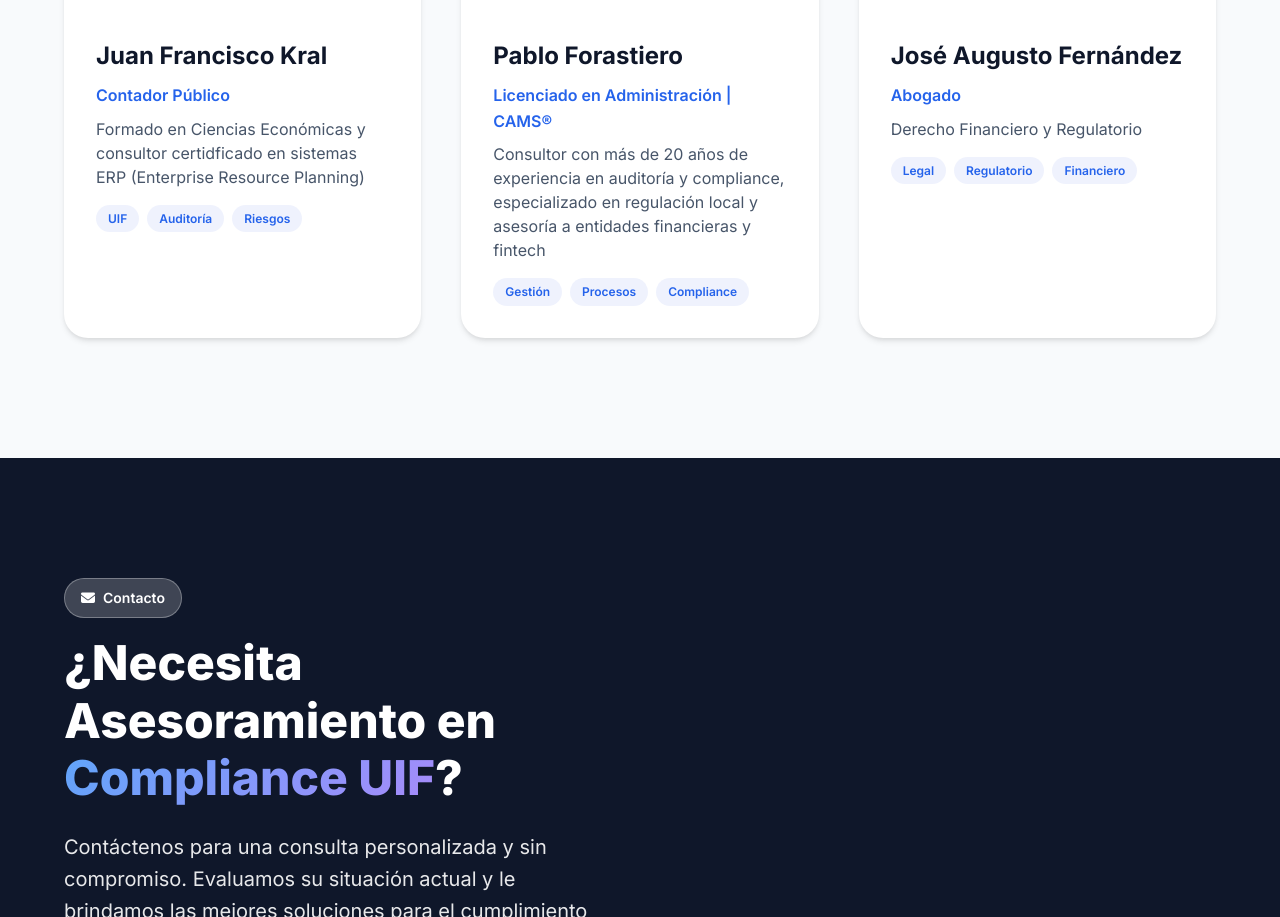
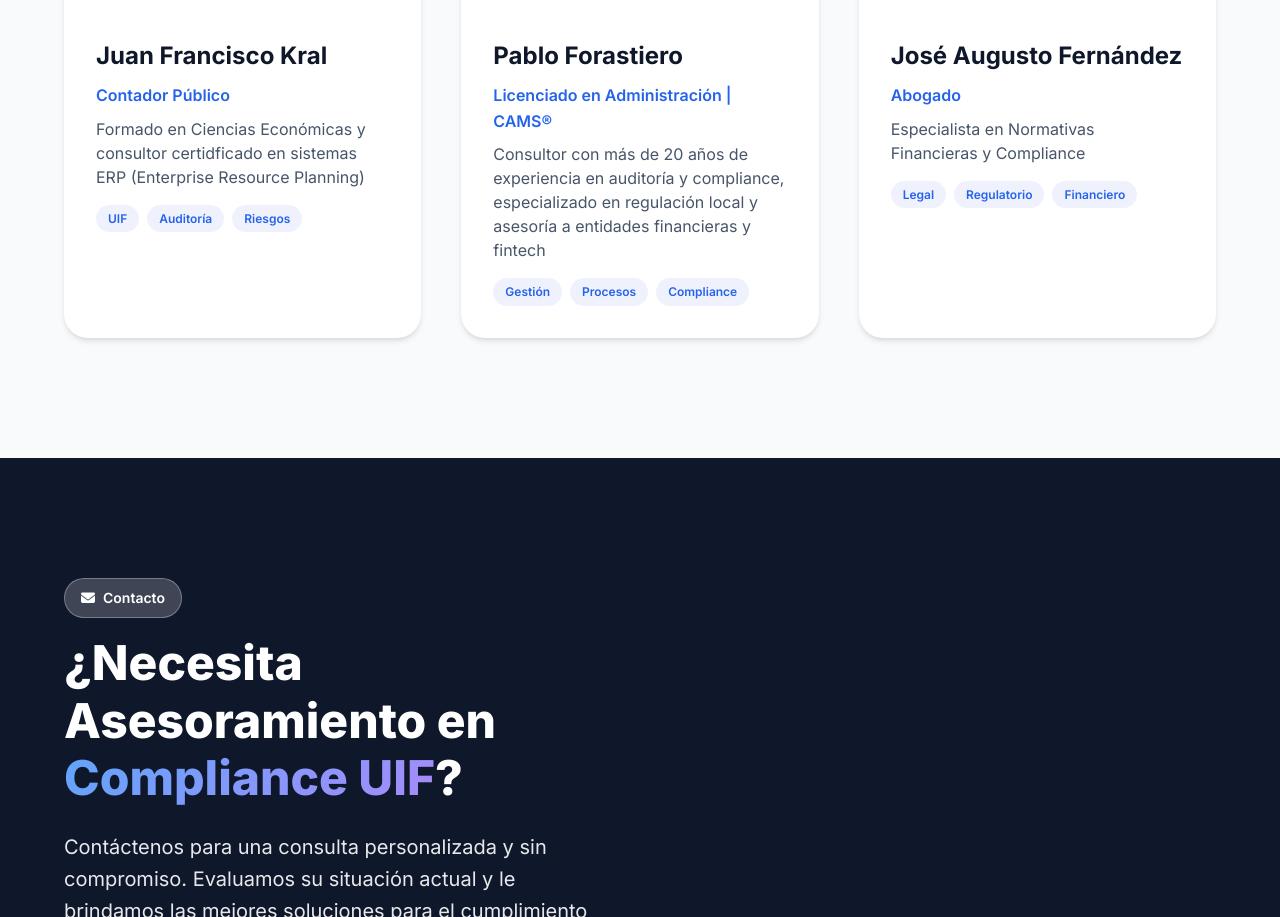
Before and after one commit to nexocompliance/nexocompliance-4, a website: page index.html in a window 1280 px wide. Shown: the part 4796-5713 px from the top of the page. Drawn offline with Linux system fonts and the light colour scheme.

Commit message:
Update index.html

```diff
--- a/index.html
+++ b/index.html
@@ -452,7 +452,7 @@
                     <div class="team-info">
                         <h3 class="team-name">José Augusto Fernández</h3>
                         <p class="team-title">Abogado</p>
-                        <p class="team-specialization">Derecho Financiero y Regulatorio</p>
+                        <p class="team-specialization">Especialista en Normativas Financieras y Compliance</p>
                         <div class="team-expertise">
                             <span class="expertise-tag">Legal</span>
                             <span class="expertise-tag">Regulatorio</span>
```
